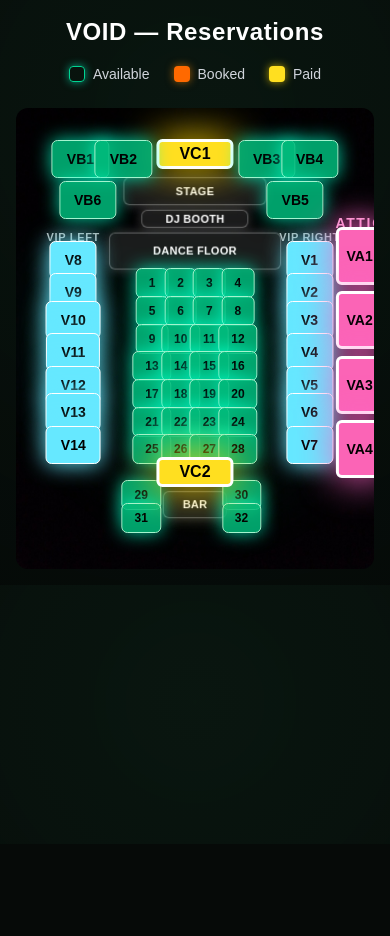
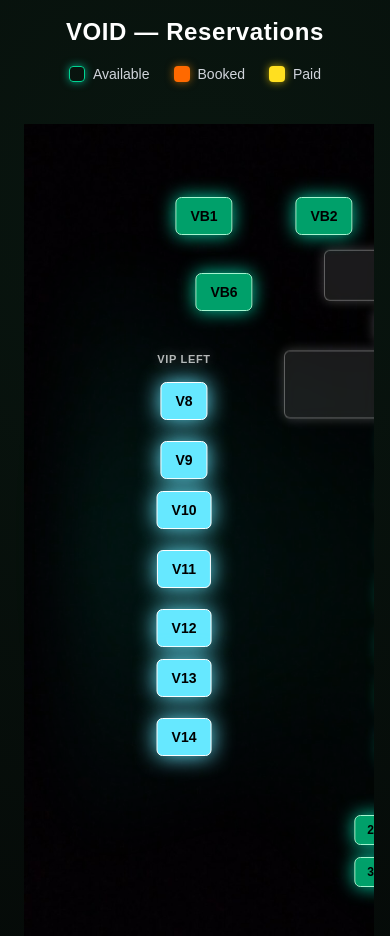
Before and after one commit to thanakrit-gl/voidclub-booking, a Next.js app: page / in a window 390 px wide. Shown: the top 936 px of the page. Before the commit the page ends 844 px from the top, so only its background shows below. Built offline with nearby package versions, Linux system fonts and the light colour scheme; no server answers.

Commit message:
try phone fix again

```diff
--- a/src/components/SeatMap.tsx
+++ b/src/components/SeatMap.tsx
@@ -29,18 +29,23 @@ export default function SeatMap() {
   }, []);
 
   return (
-    <div className="relative w-full max-w-[650px] aspect-[1142/1471] mx-auto mt-4 bg-black rounded-xl overflow-hidden">
+    // ✅ Horizontal scroll container for mobile
+    <div className="w-full overflow-x-auto overflow-y-hidden px-2">
+      {/* ✅ Wide canvas so seats don't cram on mobile */}
+      <div
+        className="relative mx-auto mt-4 bg-black rounded-xl"
+        style={{ width: "1000px", height: "840px" }} // You can tweak later
+      >
 
-      {/* BACKGROUND IMAGE (z-0) */}
+        {/* BACKGROUND (z-0) */}
         <img
           src="/seatmap.png"
           alt="Seat Map"
           className="w-full h-full object-cover pointer-events-none select-none"
         />
 
-      {/* 🌫 FOG BETWEEN BACKGROUND & SEATS (z-10) */}
+        {/* 🌫 FOG (z-10) */}
         <div className="fog-layer absolute inset-0 z-10 pointer-events-none" />
-
 
         {/* EVERYTHING ABOVE FOG (z-20) */}
         <div className="absolute inset-0 z-20">
@@ -67,6 +72,7 @@ export default function SeatMap() {
               onClick={setActive}
             />
           ))}
+
         </div>
 
         {/* ✅ BOOKING MODAL */}
@@ -85,6 +91,8 @@ export default function SeatMap() {
             }
           }}
         />
+
+      </div>
     </div>
   );
 }
```
Lines whose indentation alone changed are shown as unchanged.
